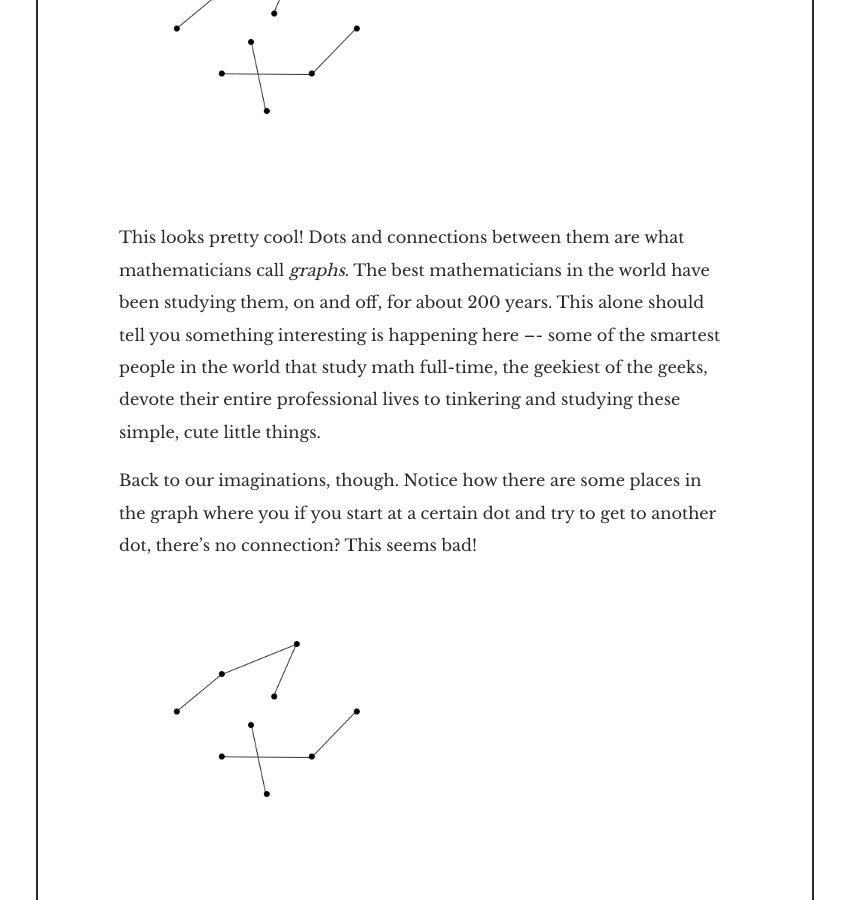
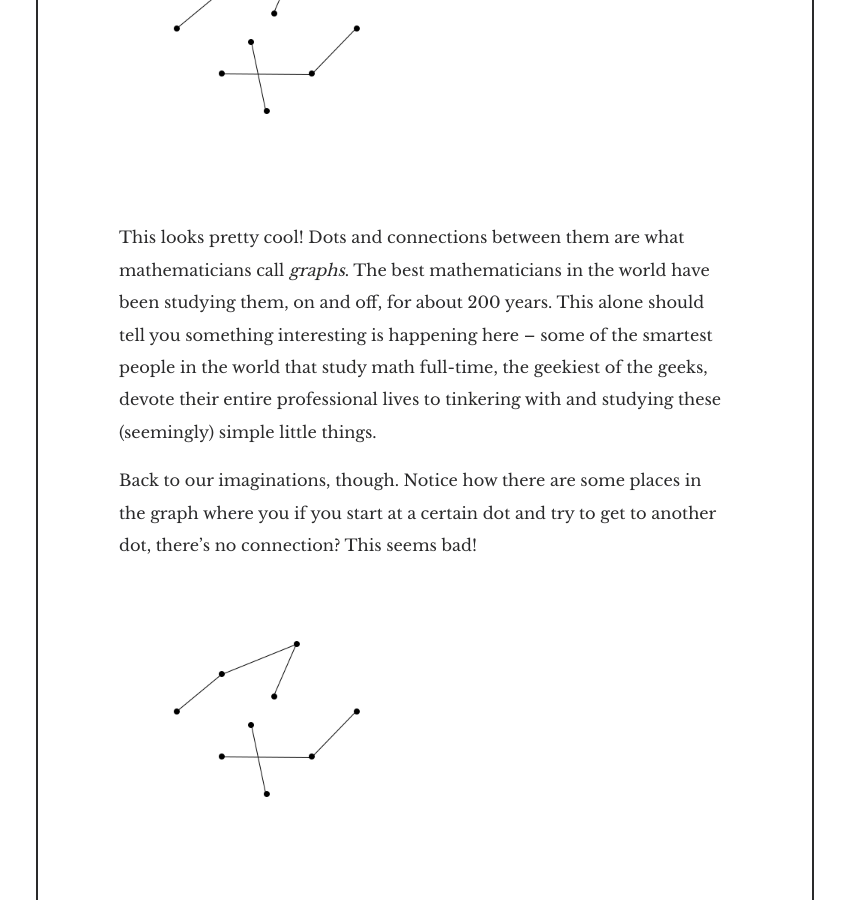
Before and after one commit to keemcn/keemcn.github.io, a Jekyll site: the page built from _posts/2019-11-01-graphs-from-scratch.md, in a window 1280 px wide and 900 px high, scrolled down 3986 px. Shown: the whole window, without its empty margins (439-1280 px from the left). Built offline with Jekyll 4.4.1, drawn with Linux system fonts in a browser that asks for light colours; formulas are drawn with MathJax 3; some of the changed text lies outside the part shown.

Commit message:
copy edit to graphs from scratch

```diff
--- a/_posts/2019-11-01-graphs-from-scratch.md
+++ b/_posts/2019-11-01-graphs-from-scratch.md
@@ -74,7 +74,7 @@ Okay, so we've got a bunch of individual dots, all hanging out in 2-dimensional
 
 ![](../images/graphs-from-scratch/img4.png){:height="300px" width="300px"}
 
-This looks pretty cool! Dots and connections between them are what mathematicians call _graphs_. The best mathematicians in the world have been studying them, on and off, for about 200 years. This alone should tell you something interesting is happening here –- some of the smartest people in the world that study math full-time, the geekiest of the geeks, devote their entire professional lives to tinkering and studying these simple, cute little things.
+This looks pretty cool! Dots and connections between them are what mathematicians call _graphs_. The best mathematicians in the world have been studying them, on and off, for about 200 years. This alone should tell you something interesting is happening here -- some of the smartest people in the world that study math full-time, the geekiest of the geeks, devote their entire professional lives to tinkering with and studying these (seemingly) simple little things.
 
 Back to our imaginations, though. Notice how there are some places in the graph where you if you start at a certain dot and try to get to another dot, there's no connection? This seems bad!
 
@@ -132,7 +132,7 @@ But the order of the numbers in the pair doesn't matter, so we also have to reme
 
 $$\begin{bmatrix}0 & 1 & 0 & 0 \\ 1 & 0 & 0 & 0 \\ 0 & 0 & 0 & 0 \\ 0 & 0 & 0 & 0 \end{bmatrix}$$
 
-Notice how there's a symmetry to the square! Because order doesn't matter for the numbers in the pair, whichever pair you choose will always have a _twin_ pair where the numbers are flipped. In our number-square, the twins show up on the opposite side of the diagonal that runs from the top left to the bottom right!
+Notice how there's a symmetry to the square? Because order doesn't matter for the numbers in the pair, whichever pair you choose will always have a _twin_ pair where the numbers are flipped. In our number-square, the twins show up on the opposite side of the diagonal that runs from the top left to the bottom right!
 
 Let's do one more example of putting a pair and its twin into the square. The next pair in the original list is $$(2,3)$$, and its twin is $$(3,2)$$, so we put $$1$$s in the 2nd column and 3rd row, and the 3rd column and 2nd row:
 
```
Also changed, not shown: 2 other files.
